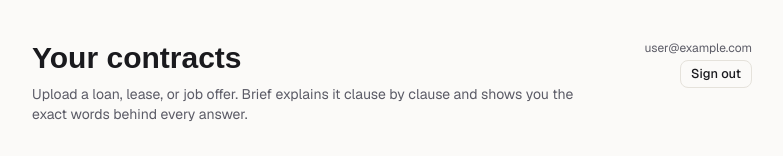
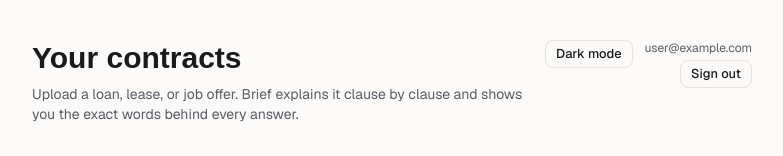
Before and after one commit to iamshrey10/Brief, a Next.js app in the folder web/: page /dashboard in a window 1280 px wide. Shown: the top 156 px of the page, without its empty margins (248-1031 px from the left). Built offline with nearby package versions, Linux system fonts and the light colour scheme; no server answers; sample sign-in values are in the browser's storage; a web font is replaced by a local one.

Commit message:
Add the light and dark mode button to the dashboard heading

```diff
--- a/web/app/dashboard/page.tsx
+++ b/web/app/dashboard/page.tsx
@@ -4,6 +4,7 @@ import { Button } from "@/components/ui/button";
 import { mintServiceToken } from "@/lib/service-token";
 import { DeleteAccount } from "@/components/delete-account";
 import { DocumentUpload } from "@/components/document-upload";
+import { ThemeToggle } from "@/components/theme-toggle";
 
 async function fetchInitialDocuments(email: string) {
   const backendUrl = process.env.BACKEND_URL ?? "http://localhost:8000";
@@ -39,6 +40,8 @@ export default async function Dashboard() {
             exact words behind every answer.
           </p>
         </div>
+        <div className="flex shrink-0 items-start gap-3">
+          <ThemeToggle />
           <form
             action={async () => {
               "use server";
@@ -51,6 +54,7 @@ export default async function Dashboard() {
               Sign out
             </Button>
           </form>
+        </div>
       </header>
 
       <DocumentUpload initialDocuments={initialDocuments} />
```
Also changed, not shown: 1 other file (tests, documents, lock files or other folders). Lines whose indentation alone changed are shown as unchanged.
